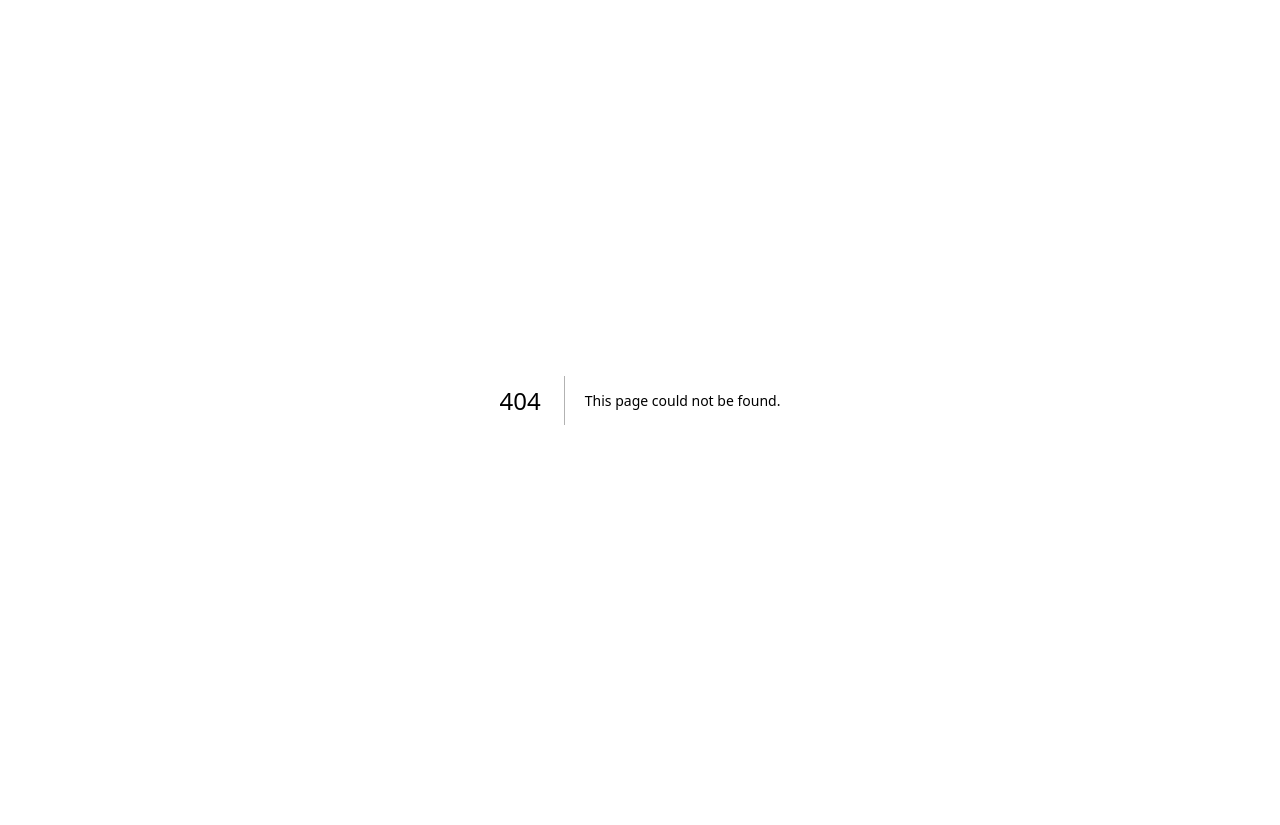
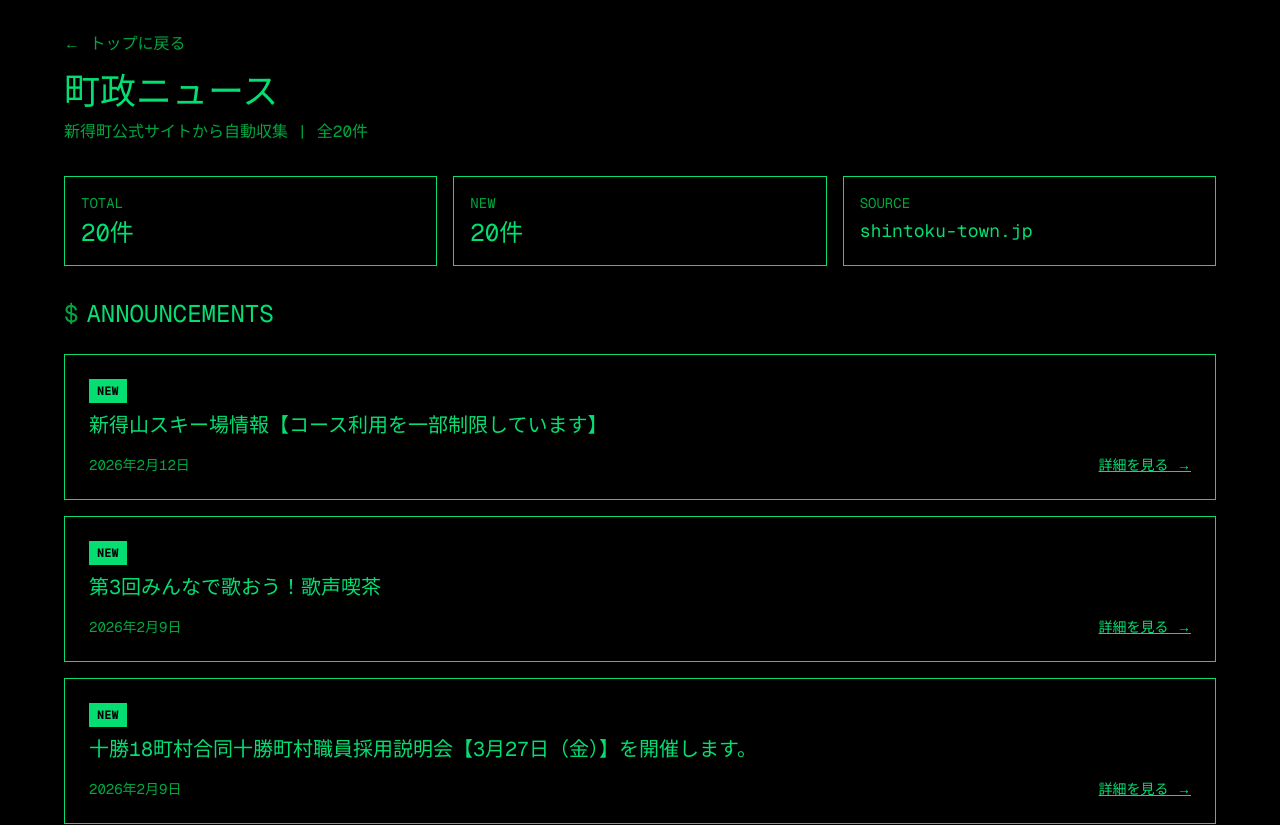
Before and after one commit to kentatorimoto/shintoku-platform, a Next.js app: page /announcements in a window 1280 px wide. Before the commit this address had no page. Shown: the top 825 px of the page. Before the commit the page ends 800 px from the top, so only its background shows below. Built offline with nearby package versions, Linux system fonts and the light colour scheme.

Commit message:
feat: Add announcements page and data

```diff
--- /dev/null
+++ b/app/announcements/page.tsx
@@ -0,0 +1,140 @@
+import fs from 'fs';
+import path from 'path';
+import Link from 'next/link';
+
+interface Announcement {
+  title: string;
+  date: string;
+  category: string;
+  url: string;
+  isNew?: boolean;
+}
+
+async function getAnnouncements(): Promise<Announcement[]> {
+  try {
+    const dataDir = path.join(process.cwd(), 'data', 'scraped');
+    const files = fs.readdirSync(dataDir);
+
+    // 最新のJSONファイルを取得
+    const latestFile = files
+      .filter(f => f.startsWith('announcements-') && f.endsWith('.json'))
+      .sort()
+      .reverse()[0];
+
+    if (!latestFile) {
+      return [];
+    }
+
+    const filePath = path.join(dataDir, latestFile);
+    const fileContent = fs.readFileSync(filePath, 'utf-8');
+    return JSON.parse(fileContent);
+  } catch (error) {
+    console.error('Failed to load announcements:', error);
+    return [];
+  }
+}
+
+export default async function AnnouncementsPage() {
+  const announcements = await getAnnouncements();
+
+  return (
+    <main className="min-h-screen bg-black text-green-400 font-mono p-8">
+      <div className="max-w-6xl mx-auto">
+        {/* ヘッダー */}
+        <header className="mb-8">
+          <Link href="/" className="text-green-600 hover:text-green-400 mb-4 inline-block">
+            ← トップに戻る
+          </Link>
+          <h1 className="text-4xl mb-2">町政ニュース</h1>
+          <p className="text-green-600">
+            新得町公式サイトから自動収集 | 全{announcements.length}件
+          </p>
+        </header>
+
+        {/* 統計情報 */}
+        <div className="mb-8 grid grid-cols-1 md:grid-cols-3 gap-4">
+          <div className="border border-green-400 p-4">
+            <div className="text-green-600 text-sm mb-1">TOTAL</div>
+            <div className="text-2xl">{announcements.length}件</div>
+          </div>
+          <div className="border border-green-400 p-4">
+            <div className="text-green-600 text-sm mb-1">NEW</div>
+            <div className="text-2xl">
+              {announcements.filter(a => a.isNew).length}件
+            </div>
+          </div>
+          <div className="border border-green-400 p-4">
+            <div className="text-green-600 text-sm mb-1">SOURCE</div>
+            <div className="text-lg">shintoku-town.jp</div>
+          </div>
+        </div>
+
+        {/* お知らせ一覧 */}
+        <section>
+          <h2 className="text-2xl mb-6 flex items-center">
+            <span className="text-green-600 mr-2">$</span>
+            ANNOUNCEMENTS
+          </h2>
+
+          {announcements.length === 0 ? (
+            <div className="border border-green-400 p-8 text-center">
+              <p className="text-green-600">データがありません</p>
+              <p className="text-sm text-green-700 mt-2">
+                スクレイピングスクリプトを実行してください
+              </p>
+            </div>
+          ) : (
+            <div className="space-y-4">
+              {announcements.map((announcement, index) => (
+                <div
+                  key={index}
+                  className="border border-green-400 p-6 hover:bg-green-950 transition-colors"
+                >
+                  <div className="flex items-start justify-between mb-2">
+                    <div className="flex-1">
+                      <div className="flex items-center gap-2 mb-2">
+                        {announcement.isNew && (
+                          <span className="bg-green-400 text-black px-2 py-1 text-xs font-bold">
+                            NEW
+                          </span>
+                        )}
+                        {announcement.category && (
+                          <span className="text-green-600 text-sm">
+                            [{announcement.category}]
+                          </span>
+                        )}
+                      </div>
+                      <h3 className="text-xl mb-2">
+                        {announcement.title || '（タイトルなし）'}
+                      </h3>
+                    </div>
+                  </div>
+
+                  <div className="flex items-center justify-between text-sm">
+                    <div className="text-green-600">
+                      {announcement.date || '日付不明'}
+                    </div>
+                    <a
+                      href={announcement.url}
+                      target="_blank"
+                      rel="noopener noreferrer"
+                      className="text-green-400 hover:text-green-300 underline"
+                    >
+                      詳細を見る →
+                    </a>
+                  </div>
+                </div>
+              ))}
+            </div>
+          )}
+        </section>
+
+        {/* フッター */}
+        <footer className="mt-12 border-t border-green-400 pt-6 text-sm text-green-600">
+          <p>データソース: https://www.shintoku-town.jp/oshirase/</p>
+          <p className="mt-2">最終更新: {new Date().toLocaleDateString('ja-JP')}</p>
+        </footer>
+      </div>
+    </main>
+  );
+}
--- /dev/null
+++ b/data/scraped/announcements-2026-02-16.json
@@ -0,0 +1,142 @@
+[
+  {
+    "title": "新得山スキー場情報【コース利用を一部制限しています】",
+    "date": "2026年2月12日",
+    "category": "",
+    "url": "https://www.shintoku-town.jp/oshirase/3128/",
+    "isNew": true
+  },
+  {
+    "title": "第3回みんなで歌おう！歌声喫茶",
+    "date": "2026年2月9日",
+    "category": "",
+    "url": "https://www.shintoku-town.jp/oshirase/3457/",
+    "isNew": true
+  },
+  {
+    "title": "十勝18町村合同十勝町村職員採用説明会【3月27日（金）】を開催します。",
+    "date": "2026年2月9日",
+    "category": "",
+    "url": "https://www.shintoku-town.jp/oshirase/3458/",
+    "isNew": true
+  },
+  {
+    "title": "新得うまいもん温かフェア開催のお知らせ",
+    "date": "2026年2月9日",
+    "category": "",
+    "url": "https://www.shintoku-town.jp/oshirase/2747/",
+    "isNew": true
+  },
+  {
+    "title": "第31回町民スキー大会中止のお知らせ",
+    "date": "2026年2月4日",
+    "category": "",
+    "url": "https://www.shintoku-town.jp/oshirase/3448/",
+    "isNew": true
+  },
+  {
+    "title": "新得町公共下水道事業計画の変更に伴う告示について",
+    "date": "2026年2月2日",
+    "category": "",
+    "url": "https://www.shintoku-town.jp/oshirase/3456/",
+    "isNew": true
+  },
+  {
+    "title": "未利用町有財産の活用者を募集します",
+    "date": "2026年2月1日",
+    "category": "",
+    "url": "https://www.shintoku-town.jp/oshirase/3052/",
+    "isNew": true
+  },
+  {
+    "title": "令和7年度物価高対応子育て応援手当",
+    "date": "2026年1月23日",
+    "category": "",
+    "url": "https://www.shintoku-town.jp/oshirase/3452/",
+    "isNew": true
+  },
+  {
+    "title": "トムラウシ温泉・東大雪荘1月16日（金）メンテナンスのため日帰り入浴14時オープン",
+    "date": "2026年1月15日",
+    "category": "",
+    "url": "https://www.shintoku-town.jp/oshirase/3449/",
+    "isNew": true
+  },
+  {
+    "title": "今後の回数券の販売について〈町営浴場〉",
+    "date": "2026年1月6日",
+    "category": "",
+    "url": "https://www.shintoku-town.jp/oshirase/3441/",
+    "isNew": true
+  },
+  {
+    "title": "【12/28（日）】新得町営スケートリンクがオープンします。",
+    "date": "2025年12月27日",
+    "category": "",
+    "url": "https://www.shintoku-town.jp/oshirase/3437/",
+    "isNew": true
+  },
+  {
+    "title": "2月21日ファミリーコンサート「星の王子さま」",
+    "date": "2025年12月26日",
+    "category": "",
+    "url": "https://www.shintoku-town.jp/oshirase/3439/",
+    "isNew": true
+  },
+  {
+    "title": "町営浴場年末年始の営業について",
+    "date": "2025年12月24日",
+    "category": "",
+    "url": "https://www.shintoku-town.jp/oshirase/3434/",
+    "isNew": true
+  },
+  {
+    "title": "そばくるの運行再開について",
+    "date": "2025年12月15日",
+    "category": "",
+    "url": "https://www.shintoku-town.jp/oshirase/3424/",
+    "isNew": true
+  },
+  {
+    "title": "本日の各ゴミ収集について",
+    "date": "2025年12月15日",
+    "category": "",
+    "url": "https://www.shintoku-town.jp/oshirase/3425/",
+    "isNew": true
+  },
+  {
+    "title": "ふるさと納税返礼品「CO2フリー電気×新得町ふるさと納税（第2回受付）」のご提供について",
+    "date": "2025年12月2日",
+    "category": "",
+    "url": "https://www.shintoku-town.jp/oshirase/3412/",
+    "isNew": true
+  },
+  {
+    "title": "ヒグマの目撃情報について",
+    "date": "2025年11月27日",
+    "category": "",
+    "url": "https://www.shintoku-town.jp/oshirase/2859/",
+    "isNew": true
+  },
+  {
+    "title": "【冬期間限定】SHINTOKUSHUTTLEBUS（観光循環バス）の運行について",
+    "date": "2025年11月26日",
+    "category": "",
+    "url": "https://www.shintoku-town.jp/oshirase/3135/",
+    "isNew": true
+  },
+  {
+    "title": "令和8年度新入園児の募集について",
+    "date": "2025年11月4日",
+    "category": "",
+    "url": "https://www.shintoku-town.jp/oshirase/3092/",
+    "isNew": true
+  },
+  {
+    "title": "令和7年度インフルエンザ、新型コロナウイルス感染症予防接種のご案内",
+    "date": "2025年10月20日",
+    "category": "",
+    "url": "https://www.shintoku-town.jp/oshirase/3393/",
+    "isNew": true
+  }
+]
```
